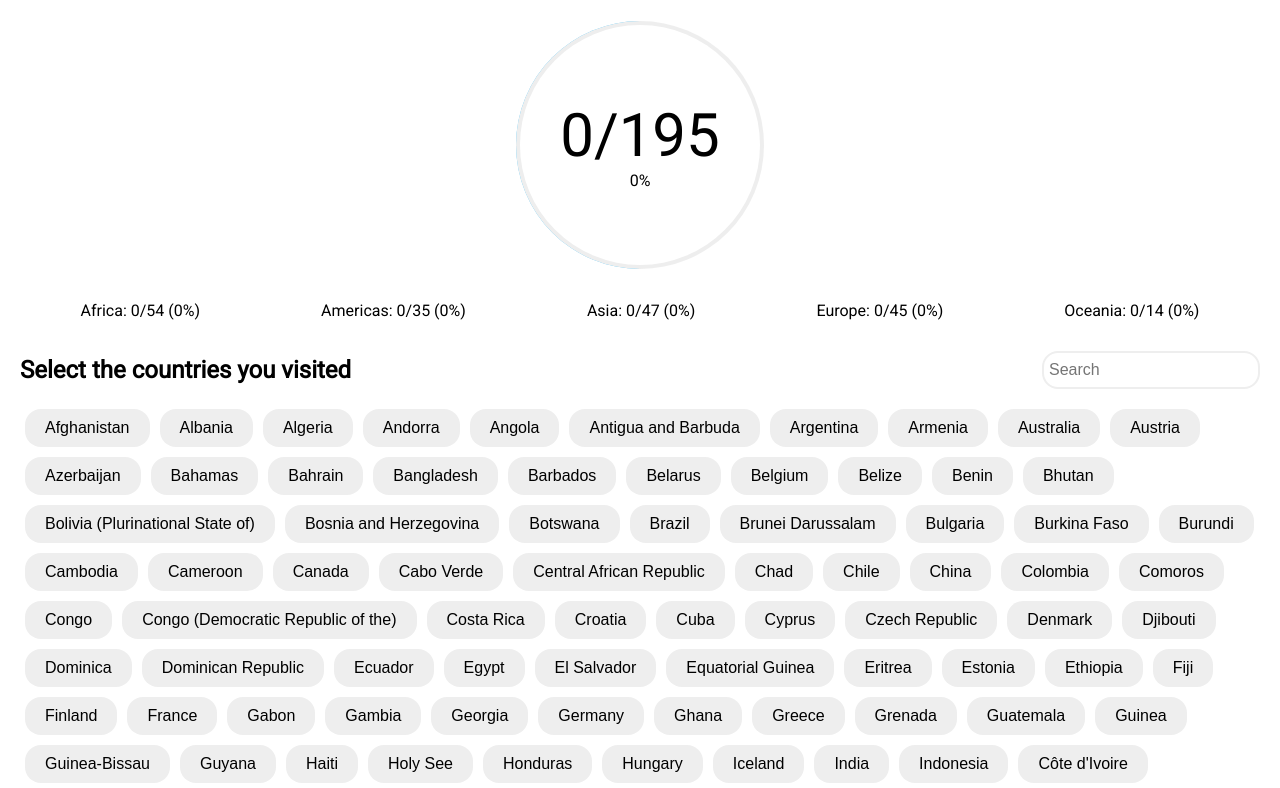
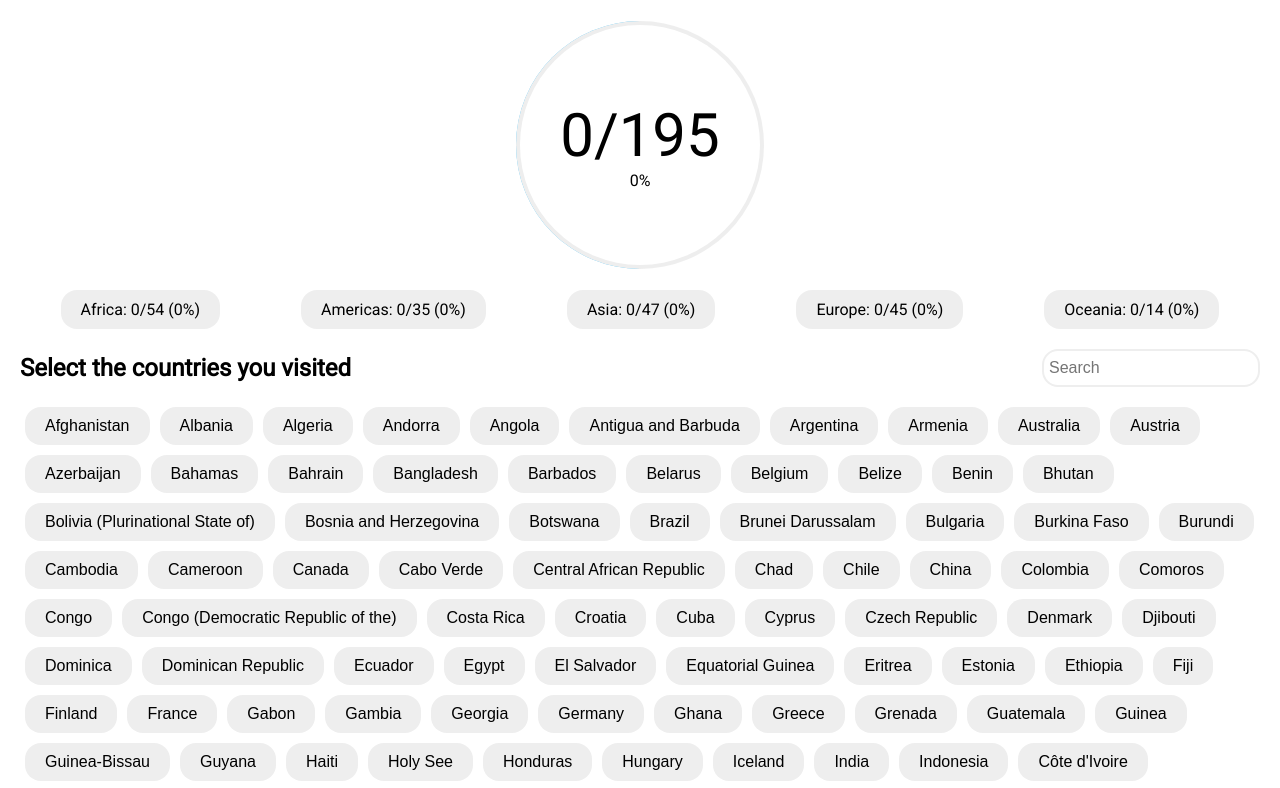
Before and after one commit to tomas-cani/flagcount, a plain HTML site: page index.html in a window 1280 px wide. Shown: the top 788 px of the page. Drawn offline with Linux system fonts and the light colour scheme.

Commit message:
Add progress bar

```diff
--- a/index.html
+++ b/index.html
@@ -6,11 +6,13 @@
   <title>Flag Count</title>
   <meta name="viewport" content="width=device-width, initial-scale=1">
   <link href="https://fonts.googleapis.com/css?family=Roboto" rel="stylesheet">
+  <link rel="stylesheet" type="text/css" media="screen" href="./progress-bar/progress-bar.css" />
   <link rel="stylesheet" type="text/css" media="screen" href="./progress-circle/progress-circle.css" />
   <link rel="stylesheet" type="text/css" media="screen" href="./country-list/country.css" />
   <link rel="stylesheet" type="text/css" media="screen" href="./traveler-stats/traveler-stats.css" />
   <link rel="stylesheet" type="text/css" media="screen" href="main.css" />
   <script defer src="./shared/dom-manipulation.js"></script>
+  <script defer src="./progress-bar/progress-bar.js"></script>
   <script defer src="./progress-circle/progress-circle.js"></script>
   <script defer src="./country-data/country-data.js"></script>
   <script defer src="./country-data/utils.js"></script>
--- /dev/null
+++ b/progress-bar/progress-bar.css
@@ -0,0 +1,5 @@
+.progress-bar {
+  border-radius: 16px;
+  margin: 5px;
+  padding: 10px 20px;
+}
--- /dev/null
+++ b/progress-bar/progress-bar.js
@@ -0,0 +1,5 @@
+function setBarProgress(barName, progress) {
+  const progressBarElement =  document.querySelector(`.progress-bar.${barName}`);
+
+  progressBarElement.style.background = `linear-gradient(to right,  #4fc3f7 ${progress}%, #eee ${progress}%)`;
+}
--- a/traveler-stats/traveler-stats.js
+++ b/traveler-stats/traveler-stats.js
@@ -45,8 +45,9 @@ function renderContinentBreakdowns(visitedCountries) {
     const visitedCountriesPercentage = `(${getPercentage(visitedCountriesCount, continent.count)}%)`;
     const visitedCountriesBreakdown = `${visitedCountriesCount}/${continent.count} ${visitedCountriesPercentage}`;
     const className = `${continent.name.toLowerCase()}-score`;
-    const continentBreakdownTemplate = `<p class="${className}">${continent.name}: <span>${visitedCountriesBreakdown}</span></p>`;
+    const continentBreakdownTemplate = `<p class="${className} progress-bar">${continent.name}: <span>${visitedCountriesBreakdown}</span></p>`;
     renderElement(continentBreakdownElement, `.${className}`, continentBreakdownTemplate);
+    setBarProgress(className, getPercentage(visitedCountriesCount, continent.count));
   });
 }
 
```
